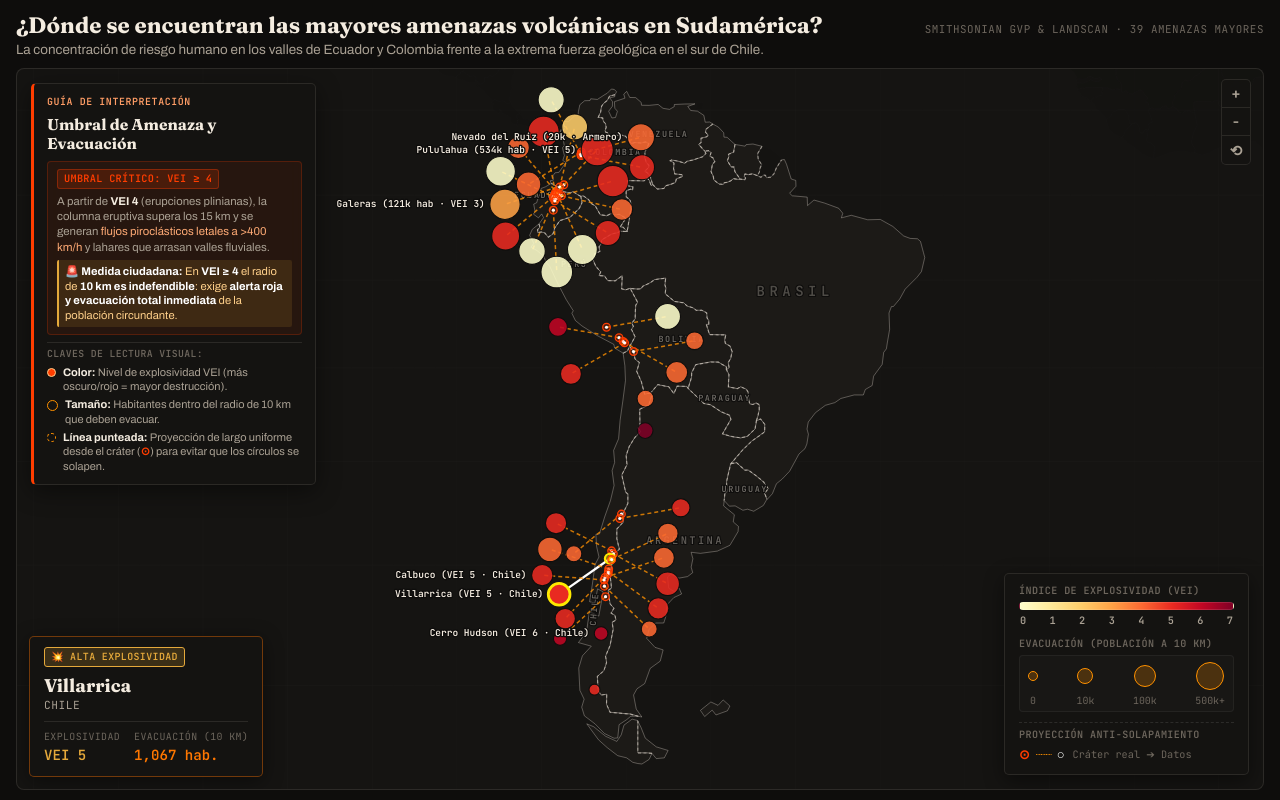
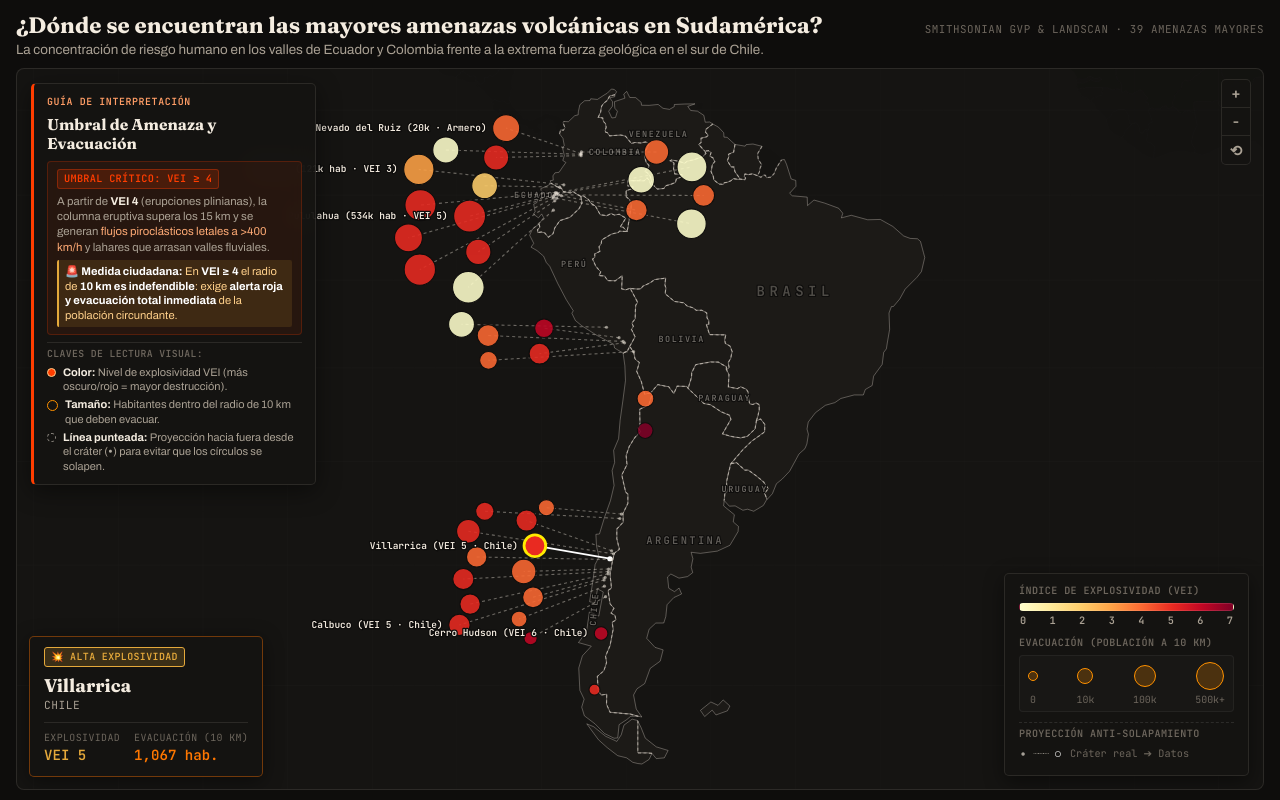
Before and after one commit to ConstanzaHernandezTorres/Proyecto-de-visualizaci-n, a plain HTML site: page index.html in a window 1280 px wide. Drawn offline with nearby package versions, Linux system fonts and the light colour scheme.

Commit message:
Lineas punteadas grises, crateres discretos y proyeccion no cruzada hacia afuera

```diff
--- a/css/style.css
+++ b/css/style.css
@@ -267,23 +267,23 @@ body {
   width: 9px;
   height: 9px;
   background: transparent;
-  border: 1.2px dashed #ff9100;
+  border: 1.2px dashed rgba(244, 236, 224, 0.55);
 }
 
 .crater-symbol {
-  color: #ff3d00;
+  color: rgba(244, 236, 224, 0.7);
   font-weight: 700;
 }
 
 /* ==========================================================================
-   PROYECCIÓN DE VOLCANES Y PUNTOS DE ANCLAJE (LARGO UNIFORME Y EVIDENTE)
+   PROYECCIÓN LIMPIA DE VOLCANES Y PUNTOS DE CRÁTER DISCRETOS
    ========================================================================== */
 
 .volcano-leader {
-  stroke: #ff9100;
-  stroke-width: 1.5px;
-  stroke-dasharray: 4, 3;
-  opacity: 0.78;
+  stroke: rgba(244, 236, 224, 0.45);
+  stroke-width: 1.1px;
+  stroke-dasharray: 3, 3;
+  opacity: 0.85;
   fill: none;
   pointer-events: none;
   transition: opacity 0.15s ease, stroke 0.15s ease, stroke-width 0.15s ease;
@@ -291,7 +291,7 @@ body {
 
 .volcano-leader.highlighted {
   stroke: #ffffff;
-  stroke-width: 2.2px;
+  stroke-width: 1.8px;
   stroke-dasharray: none;
   opacity: 1;
 }
@@ -300,30 +300,16 @@ body {
   cursor: pointer;
 }
 
-.volcano-anchor-ring {
-  fill: rgba(255, 61, 0, 0.22);
-  stroke: #ff3d00;
-  stroke-width: 1.3px;
+.volcano-anchor-dot {
+  fill: rgba(244, 236, 224, 0.55);
+  stroke: none;
   transition: all 0.15s ease;
-}
-
-.volcano-anchor-dot {
-  fill: #ffffff;
-  transition: all 0.15s ease;
-}
-
-.volcano-anchor-group:hover .volcano-anchor-ring,
-.volcano-anchor-group.highlighted .volcano-anchor-ring {
-  fill: rgba(255, 234, 0, 0.45);
-  stroke: #ffea00;
-  stroke-width: 2.2px;
-  r: 5px;
 }
 
 .volcano-anchor-group:hover .volcano-anchor-dot,
 .volcano-anchor-group.highlighted .volcano-anchor-dot {
-  fill: #ffea00;
-  r: 2.2px;
+  fill: #ffffff;
+  r: 2.6px;
 }
 
 .volcano-direct-label {
@@ -734,13 +720,13 @@ body {
 }
 
 .legend-anchor-symbol {
-  color: #ff3d00;
+  color: rgba(244, 236, 224, 0.65);
   font-weight: 700;
-  font-size: 0.8rem;
+  font-size: 0.85rem;
 }
 
 .legend-dash-symbol {
-  color: #ff9100;
+  color: rgba(244, 236, 224, 0.45);
   letter-spacing: -1.2px;
 }
 
--- a/index.html
+++ b/index.html
@@ -72,7 +72,7 @@
           </div>
           <div class="guide-key-item">
             <span class="guide-dot dot-proj"></span>
-            <span><strong>Línea punteada:</strong> Proyección de largo uniforme desde el cráter (<span class="crater-symbol">⊙</span>) para evitar que los círculos se solapen.</span>
+            <span><strong>Línea punteada:</strong> Proyección hacia fuera desde el cráter (<span class="crater-symbol">•</span>) para evitar que los círculos se solapen.</span>
           </div>
         </div>
       </aside>
@@ -148,7 +148,7 @@
         <div class="legend-group legend-group-proj">
           <span class="legend-title">Proyección anti-solapamiento</span>
           <div class="legend-proj-guide">
-            <span class="legend-anchor-symbol">⊙</span>
+            <span class="legend-anchor-symbol">•</span>
             <span class="legend-dash-symbol">┈┈┈</span>
             <span class="legend-node-symbol">○</span>
             <span class="legend-proj-text">Cráter real ➔ Datos</span>
--- a/js/viz.js
+++ b/js/viz.js
@@ -219,7 +219,7 @@ function initVisualization() {
 }
 
 /**
- * Filtra las 39 amenazas mayores de Sudamérica y resuelve el solapamiento con proyección de largo uniforme
+ * Filtra las 39 amenazas mayores de Sudamérica y resuelve el solapamiento con proyección limpia y no cruzada
  */
 function renderSouthAmericaThreats() {
   // Filtrar estrictamente a las amenazas mayores de Sudamérica:
@@ -228,9 +228,6 @@ function renderSouthAmericaThreats() {
     v.region === 'South America' &&
     (v.max_vei >= 4 || (v.pop_10km || 0) >= 10000)
   );
-
-  // Largo uniforme de la línea punteada para todos los volcanes proyectados (62px)
-  const LINE_LEN = 62;
 
   // Crear nodos con coordenadas proyectadas y radio
   const nodes = saThreats.map(d => {
@@ -254,7 +251,7 @@ function renderSouthAmericaThreats() {
     };
   });
 
-  // Detectar volcanes que se solaparían si se dibujaran directamente sobre su cráter
+  // 1. Detectar volcanes que se solaparían si se dibujaran directamente sobre su cráter
   for (let i = 0; i < nodes.length; i++) {
     for (let j = i + 1; j < nodes.length; j++) {
       const d = Math.hypot(nodes[i].origX - nodes[j].origX, nodes[i].origY - nodes[j].origY);
@@ -265,60 +262,140 @@ function renderSouthAmericaThreats() {
     }
   }
 
-  // Ordenar de norte a sur para inicializar abanicos ordenados
-  nodes.sort((a, b) => a.origY - b.origY);
-
-  // Inicialización de la proyección: fanning hacia el oeste (Océano Pacífico)
-  // y alternancia leve para repartir los densos cúmulos de Ecuador y el sur de Chile
-  nodes.forEach((n, idx) => {
-    if (n.needsProjection) {
-      const side = idx % 2 === 0 ? -1 : 1;
-      const angle = side === -1 ? Math.PI + ((idx % 4) - 1.5) * 0.35 : ((idx % 4) - 1.5) * 0.35;
-      n.x = n.origX + Math.cos(angle) * LINE_LEN;
-      n.y = n.origY + Math.sin(angle) * LINE_LEN;
+  // 2. Asignación bilateral limpia hacia fuera (sin cruzar la cordillera)
+  // Ecuador y Colombia: vertiente oriental al este (+1), vertiente occidental al oeste (-1)
+  // Perú y Chile: proyección hacia el oeste (-1, Océano Pacífico, despejado y sin interferencias)
+  nodes.forEach(n => {
+    if (!n.needsProjection) return;
+    let dir = -1; // Oeste por defecto (Pacífico)
+    if (n.country === 'Ecuador' && n.data.lon > -78.35) {
+      dir = 1; // Este (Amazonía / interior)
+    } else if (n.country === 'Colombia' && n.data.lon > -75.32) {
+      dir = 1; // Este (interior)
     }
+    n.dir = dir;
   });
 
-  // Relajación de colisiones con preservación estricta de largo uniforme (LINE_LEN)
-  for (let iter = 0; iter < 250; iter++) {
+  // Separar grupos Oeste y Este
+  const westGroup = nodes.filter(n => n.needsProjection && n.dir === -1);
+  const eastGroup = nodes.filter(n => n.needsProjection && n.dir === 1);
+
+  // Función para proyectar hacia afuera con escalonamiento de distancias y orden monótono en Y
+  function layoutGroup(group, sign) {
+    if (group.length === 0) return;
+    // Ordenar estrictamente de norte a sur
+    group.sort((a, b) => a.origY - b.origY);
+
+    // Distancias escalonadas hacia afuera (permiten alejarse más según densidad local)
+    const tiers = [75, 135, 85, 145];
+    group.forEach((n, idx) => {
+      const dist = tiers[idx % tiers.length];
+      n.targetDist = dist;
+      n.x = n.origX + sign * dist;
+      n.y = n.origY;
+    });
+
+    // Relajación vertical para garantizar separación de círculos preservando orden
+    for (let iter = 0; iter < 150; iter++) {
+      for (let i = 0; i < group.length; i++) {
+        for (let j = i + 1; j < group.length; j++) {
+          const a = group[i];
+          const b = group[j];
+          const dx = b.x - a.x;
+          const dy = b.y - a.y;
+          const dist = Math.hypot(dx, dy);
+          const reqDist = a.r + b.r + 5;
+          if (dist < reqDist) {
+            const overlap = reqDist - dist;
+            const py = (dy >= 0 ? 1 : -1) * overlap * 0.6;
+            a.y -= py;
+            b.y += py;
+          }
+        }
+      }
+      // Asegurar orden monótono y[i+1] >= y[i] + 1 para evitar inversiones de líneas
+      for (let i = 0; i < group.length - 1; i++) {
+        if (group[i + 1].y < group[i].y + 1) {
+          group[i + 1].y = group[i].y + 1;
+        }
+      }
+    }
+  }
+
+  layoutGroup(westGroup, -1);
+  layoutGroup(eastGroup, 1);
+
+  // 3. Algoritmo 2-opt para eliminar cualquier cruce de líneas
+  function ccw(p1, p2, p3) {
+    return (p3.y - p1.y) * (p2.x - p1.x) > (p2.y - p1.y) * (p3.x - p1.x);
+  }
+
+  function linesCross(p1, p2, p3, p4) {
+    if ((Math.abs(p1.x - p3.x) < 0.1 && Math.abs(p1.y - p3.y) < 0.1) ||
+        (Math.abs(p1.x - p4.x) < 0.1 && Math.abs(p1.y - p4.y) < 0.1) ||
+        (Math.abs(p2.x - p3.x) < 0.1 && Math.abs(p2.y - p3.y) < 0.1) ||
+        (Math.abs(p2.x - p4.x) < 0.1 && Math.abs(p2.y - p4.y) < 0.1)) return false;
+    return ccw(p1, p3, p4) !== ccw(p2, p3, p4) && ccw(p1, p2, p3) !== ccw(p1, p2, p4);
+  }
+
+  function uncrossLines(group) {
+    let crossed = true;
+    let passes = 0;
+    while (crossed && passes < 30) {
+      crossed = false;
+      passes++;
+      for (let i = 0; i < group.length; i++) {
+        for (let j = i + 1; j < group.length; j++) {
+          const a = group[i];
+          const b = group[j];
+          if (linesCross({x: a.origX, y: a.origY}, {x: a.x, y: a.y},
+                         {x: b.origX, y: b.origY}, {x: b.x, y: b.y})) {
+            const tx = a.x; const ty = a.y;
+            a.x = b.x; a.y = b.y;
+            b.x = tx; b.y = ty;
+            crossed = true;
+          }
+        }
+      }
+    }
+  }
+
+  uncrossLines(westGroup);
+  uncrossLines(eastGroup);
+
+  // 4. Prevenir colisión de círculos proyectados con cráteres fijos no proyectados
+  for (let iter = 0; iter < 40; iter++) {
     for (let i = 0; i < nodes.length; i++) {
       for (let j = i + 1; j < nodes.length; j++) {
         const a = nodes[i];
         const b = nodes[j];
-        const dx = b.x - a.x;
-        const dy = b.y - a.y;
-        const dist = Math.hypot(dx, dy);
-        const minDist = a.r + b.r + 4; // 4px de separación mínima garantizada
-
+        const dist = Math.hypot(b.x - a.x, b.y - a.y);
+        const minDist = a.r + b.r + 4;
         if (dist < minDist && dist > 0.001) {
           const overlap = minDist - dist;
-          const px = (dx / dist) * overlap * 0.5;
-          const py = (dy / dist) * overlap * 0.5;
-          if (a.needsProjection) { a.x -= px; a.y -= py; }
-          if (b.needsProjection) { b.x += px; b.y += py; }
+          if (a.needsProjection && !b.needsProjection) {
+            a.x += a.dir * overlap;
+          } else if (!a.needsProjection && b.needsProjection) {
+            b.x += b.dir * overlap;
+          }
         }
       }
     }
+  }
 
-    // Restricción: mantener largo estrictamente idéntico (62px) para todos los proyectados
-    nodes.forEach(n => {
-      if (n.needsProjection) {
-        const curDist = Math.hypot(n.x - n.origX, n.y - n.origY) || 1;
-        n.x = n.origX + ((n.x - n.origX) / curDist) * LINE_LEN;
-        n.y = n.origY + ((n.y - n.origY) / curDist) * LINE_LEN;
-      }
-    });
-  }
+  uncrossLines(westGroup);
+  uncrossLines(eastGroup);
 
   state.threatNodes = nodes;
 
-  // 1. Dibujar líneas guía uniformes y puntos de anclaje (cráter) destacados
+  // 5. Dibujar líneas punteadas grises y puntos de anclaje discretos (sin remarcar)
   gLeaders.selectAll('*').remove();
 
   nodes.forEach(n => {
     if (n.needsProjection) {
-      // Línea punteada de largo uniforme y evidente
+      // Línea punteada gris tenue y limpia
       gLeaders.append('line')
+        .datum(n.data)
         .attr('class', 'volcano-leader')
         .attr('id', `leader-${n.id}`)
         .attr('x1', n.origX)
@@ -326,20 +403,15 @@ function renderSouthAmericaThreats() {
         .attr('x2', n.x)
         .attr('y2', n.y);
 
-      // Símbolo de cráter físico en la cordillera (anillo exterior + núcleo)
+      // Cráter real en la montaña: pequeño punto discreto (sin anillos llamativos)
       const anchorG = gLeaders.append('g')
+        .datum(n.data)
         .attr('class', 'volcano-anchor-group')
         .attr('id', `anchor-${n.id}`)
-        .attr('title', `${n.name} (cráter real)`)
+        .attr('title', `${n.name} (cráter)`)
         .on('mouseenter', (event) => onVolcanoHover(event, n.data))
         .on('mouseleave', () => onVolcanoLeave())
         .on('click', () => onVolcanoSelect(n.data));
-
-      anchorG.append('circle')
-        .attr('class', 'volcano-anchor-ring')
-        .attr('cx', n.origX)
-        .attr('cy', n.origY)
-        .attr('r', 3.8);
 
       anchorG.append('circle')
         .attr('class', 'volcano-anchor-dot')
@@ -349,7 +421,7 @@ function renderSouthAmericaThreats() {
     }
   });
 
-  // 2. Dibujar las marcas de volcanes (orden descendente de tamaño para que los pequeños queden encima)
+  // 6. Dibujar las marcas de volcanes (orden descendente de tamaño para que los pequeños queden encima)
   const sortedNodes = [...nodes].sort((a, b) => b.r - a.r);
 
   const marks = gVolcanoes.selectAll('.volcano-mark')
@@ -380,7 +452,7 @@ function renderSouthAmericaThreats() {
     .style('stroke-width', '1.1px')
     .style('opacity', 0.88);
 
-  // 3. Etiquetas visuales directas para responder el mensaje de inmediato (sin interactuar)
+  // 7. Etiquetas visuales directas para responder el mensaje de inmediato (sin interactuar)
   renderDirectLabels(nodes);
 }
 
@@ -403,9 +475,9 @@ function renderDirectLabels(nodes) {
   nodes.forEach(n => {
     const isHighlighted = highlightedNames.some(name => n.name.includes(name));
     if (isHighlighted) {
-      // Posicionar la etiqueta ligeramente a la izquierda o derecha
-      const isRight = n.x >= (projection.translate()[0] || 500);
-      const textX = isRight ? n.x + n.r + 5 : n.x - n.r - 5;
+      // Posicionar la etiqueta hacia el exterior del círculo de datos
+      const isRight = n.needsProjection ? (n.dir === 1) : (n.x >= (projection.translate()[0] || 500));
+      const textX = isRight ? n.x + n.r + 6 : n.x - n.r - 6;
       const textAnchor = isRight ? 'start' : 'end';
 
       let shortLabel = n.name;
```
